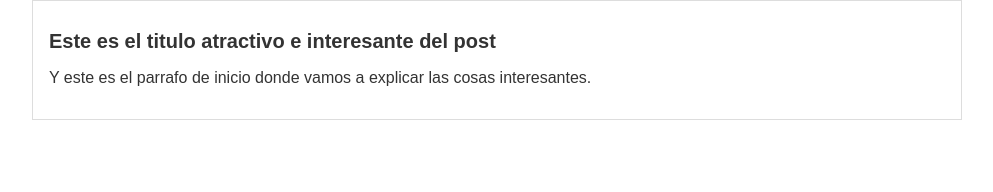
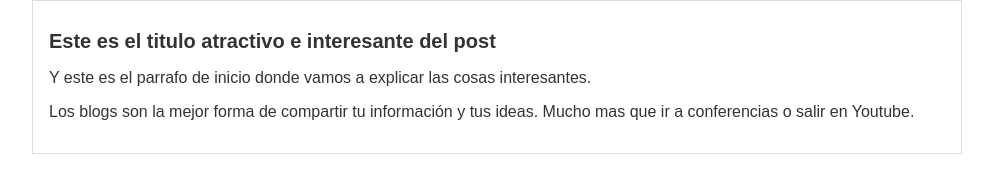
Before and after one commit to xRafaelUTM/hyperblog, a plain HTML site: page index.html in a window 1280 px wide. Shown: the whole page, without its empty margins (143-1136 px from the left). Drawn offline with Linux system fonts and the light colour scheme.

Commit message:
Agregado el contenido del blog

```diff
--- a/index.html
+++ b/index.html
@@ -8,6 +8,10 @@
             <div id="post">
                 <h1>Este es el titulo atractivo e interesante del post</h1>
                 <p>Y este es el parrafo de inicio donde vamos a explicar las cosas interesantes.</p>
+                <p>Los blogs son la mejor forma de compartir tu información y tus ideas.
+                Mucho mas que ir a conferencias o salir en Youtube.
+                </p>
+
             </div>
         </div>
     </body>
```
